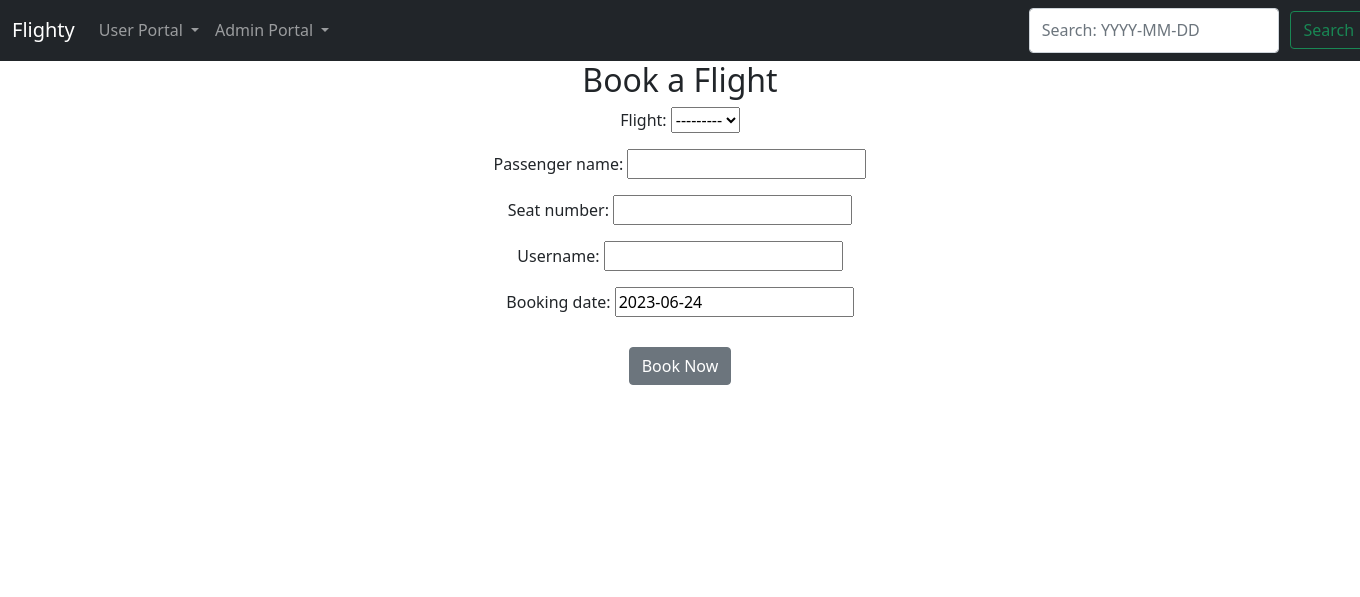
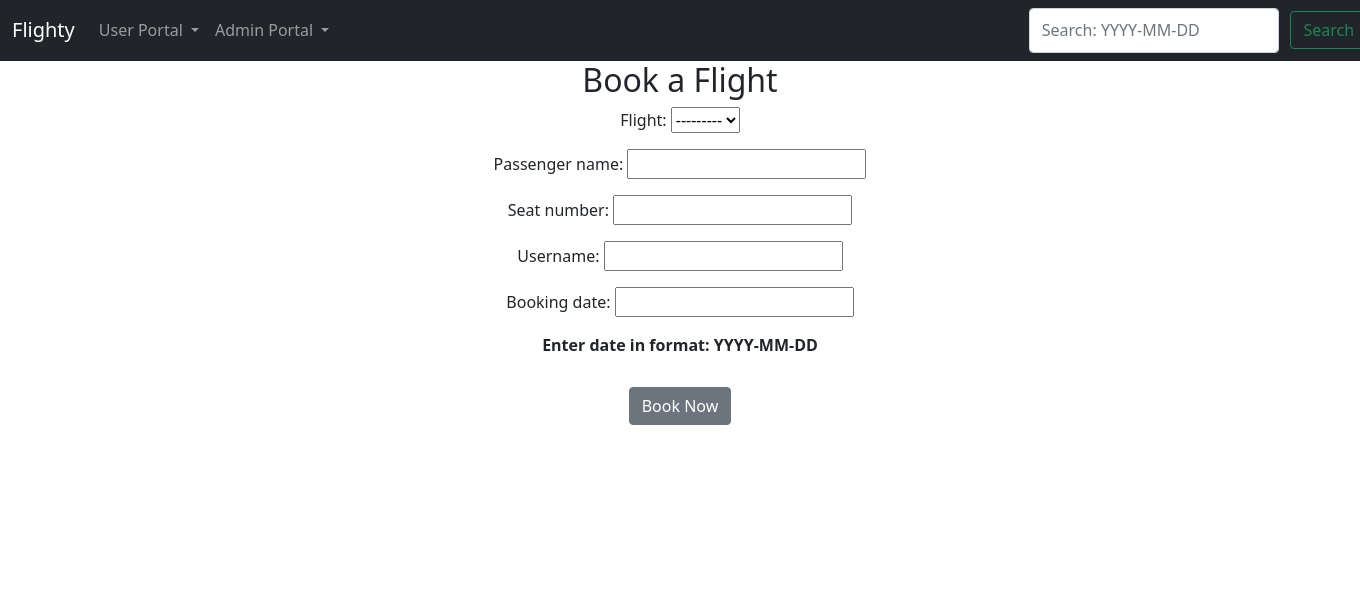
Before and after one commit to akash1331/flighty, a Django app: page /user/flight/book/2/ in a window 1360 px wide. Shown: the top 597 px of the page. Run offline with Django 4.2, Linux system fonts and the light colour scheme; a user stored in the database is signed in; data comes from the database, SQL or seed files in the repository; both versions use the stored data as it was after the commit; some libraries are stand-ins or nearby versions.

Commit message:
completed

```diff
--- a/ftb/models.py
+++ b/ftb/models.py
@@ -43,7 +43,8 @@
     flight_name = models.CharField(max_length=100,null=True)
     origin = models.CharField(max_length=100,null=True)
     destination = models.CharField(max_length=100,null=True)
-    departure_date = models.DateField(default=datetime.date.today)
+    # departure_date = models.DateField(default=datetime.date.today)
+    departure_date = models.DateField()
     departure_time = models.TimeField(null=True)
     price = models.DecimalField(max_digits=10, decimal_places=2,null=True)
     available_seats = models.IntegerField(default=60)
@@ -60,4 +61,5 @@
     passenger_name = models.CharField(max_length=100,null=True)
     seat_number = models.CharField(max_length=10,null=True)
     username=models.CharField(max_length=200,null=True)
-    booking_date = models.DateField(default=datetime.date.today)
+    # booking_date = models.DateField(default=datetime.date.today)
+    booking_date = models.DateField()
--- a/ftb/templates/booking/admin_view_bookings.html
+++ b/ftb/templates/booking/admin_view_bookings.html
@@ -11,6 +11,7 @@
       <tr>
         <th>User</th>
         <th>Passenger username</th>
+        <th>Passenger Name</th>
         <th>Flight number</th>
         <th>Seat Number</th>
         <th>Booking Date</th>
@@ -21,6 +22,7 @@
       <tr>
         <td>{{ booking.userid }}</td>
         <td>{{ booking.username }}</td>
+        <td>{{ booking.passenger_name }}</td>
         <td>{{ booking.flight }}</td>
         <td>{{ booking.seat_number }}</td>
         <td>{{ booking.booking_date }}</td>
--- a/ftb/templates/booking/book_flight.html
+++ b/ftb/templates/booking/book_flight.html
@@ -7,6 +7,10 @@
     {% csrf_token %}
 
     {{ form.as_p }}
+    <p><b>
+      Enter date in format: YYYY-MM-DD
+    </b>
+    </p>
     <button type="submit" class="btn btn-secondary">Book Now</button>
   </form>
 {% endblock %}
--- a/ftb/views.py
+++ b/ftb/views.py
@@ -57,19 +57,17 @@
 @login_required
 def book_flight(request, flight_id):
     flight = Flight.objects.get(pk=flight_id)
-    if flight.available_seats > 0:
+    flight.available_seats -= 1
+    flight.save()
+    print(flight.available_seats)
+    if flight.available_seats >= 0:
         User=get_user_model()
         form = BookingForm(request.POST)
         if form.is_valid():
             # flight.available_seats-=1
             booking = form.save(commit=False)
-    # Set any additional fields for the booking
             booking.userid =request.user.id
-
-    # Save the booking
             booking.save()
-
-    # Optionally, you can display a success message
             messages.success(request, 'Flight booked successfully!')
             return redirect('ftb:flight_list')
         else:
```
Also changed, not shown: ReadMe.md, db.sqlite3, ftb/migrations/0010_alter_booking_booking_date_and_more.py (added).
